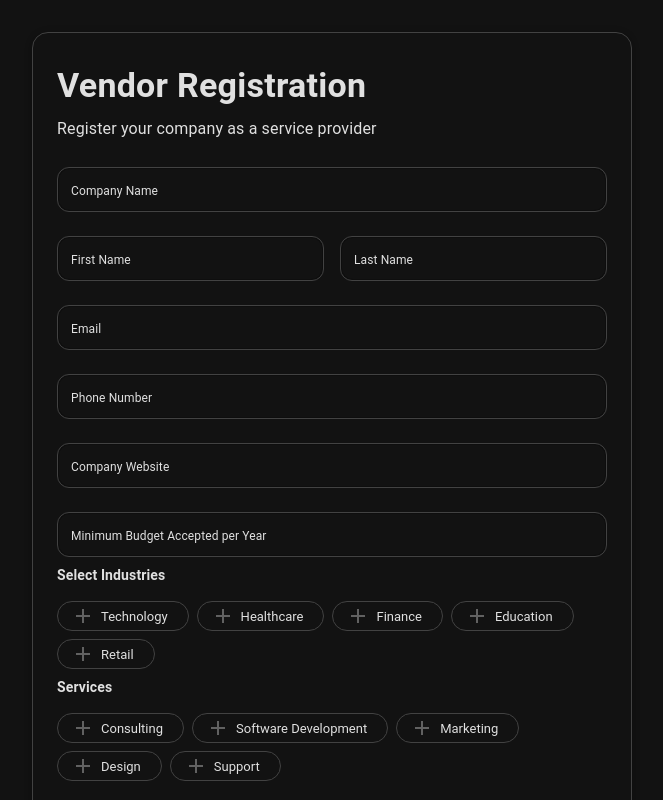
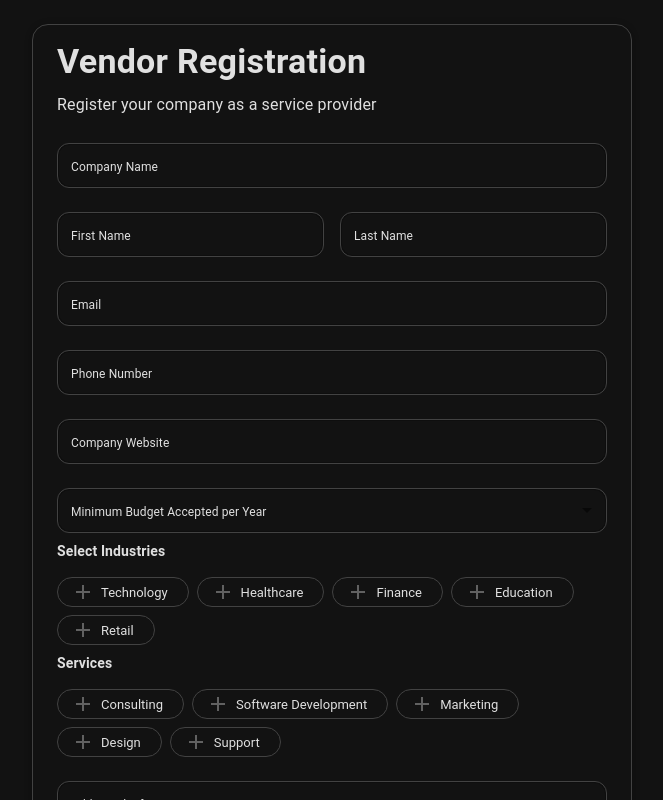
Before and after one commit to web-source-dev/leads, a React (Create React App) app: page /vendor in a window 1280 px wide. Shown: the top 800 px of the page, without its empty margins (308-971 px from the left). Built offline with nearby package versions, Linux system fonts and the light colour scheme; the HTML template or start-up script is replaced by a standard one.

Commit message:
Update VendorForm.jsx

```diff
--- a/src/components/VendorForm.jsx
+++ b/src/components/VendorForm.jsx
@@ -1,4 +1,4 @@
-import React from "react";
+import React, { useState } from "react";
 import {
   Container,
   Typography,
@@ -54,6 +54,8 @@ export default function VendorRegistration() {
     setFormData({ ...formData, selectedServices: event.target.value });
   };
 
+  const [error,setError] = useState('')
+  const [success,setSuccess] = useState('')
   const handleChange = (event) => {
     const { name, value } = event.target;
     setFormData({ ...formData, [name]: value });
@@ -93,11 +95,17 @@ export default function VendorRegistration() {
     const phonePattern = /^[0-9]+$/;
 
     if (!formData.companyName || !formData.firstName || !formData.lastName || !formData.email || !formData.phone || !formData.minimumBudget || formData.selectedIndustries.length === 0 || formData.selectedServices.length === 0) {
-      toast.error("Please fill in all fields");
+      setError("Please fill in all fields");
+      setTimeout(() => {
+        setError("")
+      }, 3000);
       return;
     }
-    if(!formData.agreeToTerms){
-      toast.error("Please agree to the terms and conditions");
+    if (!formData.agreeToTerms) {
+      setError("Please agree to the terms and conditions");
+      setTimeout(() => {
+        setError("")
+      }, 3000);
       return;
     }
     if (!emailPattern.test(formData.email)) {
@@ -116,7 +124,10 @@ export default function VendorRegistration() {
     setTimeout(async () => {
       try {
         const response = await axios.post(`${process.env.REACT_APP_BACKEND_URL}/lead/vendor`, formData);
-        toast.success("Form submitted successfully!");
+        setSuccess("Request submitted successfully!");
+        setTimeout(() => {
+          setSuccess("")
+        }, 3000);
         console.log("Form submitted successfully:", response.data);
         setFormData({
           companyName: "",
@@ -132,7 +143,10 @@ export default function VendorRegistration() {
           agreeToTerms: false,
         });
       } catch (error) {
-        toast.error("Error submitting form. Please try again.");
+        setError('Email Already Exists or Invalid Attempt');
+        setTimeout(() => {
+          setError("")
+        }, 3000);
         console.error("Error submitting form:", error);
       } finally {
         setLoading(false);
@@ -153,8 +167,8 @@ export default function VendorRegistration() {
     <Container
       maxWidth="sm"
       sx={{
-        mt: 2,
-        p: 4,
+        mt: 1,
+        p: 2,
         backgroundColor: "var(--background-color)",
         color: "var(--text-color)",
         border: "1px solid var(--border-color)",
@@ -196,7 +210,7 @@ export default function VendorRegistration() {
           variant="outlined"
           error={!!errors.companyName}
           helperText={errors.companyName}
-          InputLabelProps={{ style: { color: "var(--text-color)",fontSize:'12px' } }}
+          InputLabelProps={{ style: { color: "var(--text-color)", fontSize: '12px' } }}
           InputProps={{
             style: {
               color: "var(--text-color)",
@@ -220,7 +234,7 @@ export default function VendorRegistration() {
             variant="outlined"
             error={!!errors.firstName}
             helperText={errors.firstName}
-            InputLabelProps={{ style: { color: "var(--text-color)",fontSize:'12px' } }}
+            InputLabelProps={{ style: { color: "var(--text-color)", fontSize: '12px' } }}
             InputProps={{
               style: {
                 color: "var(--text-color)",
@@ -243,7 +257,7 @@ export default function VendorRegistration() {
             variant="outlined"
             error={!!errors.lastName}
             helperText={errors.lastName}
-            InputLabelProps={{ style: { color: "var(--text-color)",fontSize:'12px' } }}
+            InputLabelProps={{ style: { color: "var(--text-color)", fontSize: '12px' } }}
             InputProps={{
               style: {
                 color: "var(--text-color)",
@@ -268,7 +282,7 @@ export default function VendorRegistration() {
           variant="outlined"
           error={!!errors.email}
           helperText={errors.email}
-          InputLabelProps={{ style: { color: "var(--text-color)",fontSize:'12px' } }}
+          InputLabelProps={{ style: { color: "var(--text-color)", fontSize: '12px' } }}
           InputProps={{
             style: {
               color: "var(--text-color)",
@@ -292,7 +306,7 @@ export default function VendorRegistration() {
           variant="outlined"
           error={!!errors.phone}
           helperText={errors.phone}
-          InputLabelProps={{ style: { color: "var(--text-color)",fontSize:'12px' } }}
+          InputLabelProps={{ style: { color: "var(--text-color)", fontSize: '12px' } }}
           InputProps={{
             style: {
               color: "var(--text-color)",
@@ -315,7 +329,7 @@ export default function VendorRegistration() {
           variant="outlined"
           error={!!errors.companyWebsite}
           helperText={errors.companyWebsite}
-          InputLabelProps={{ style: { color: "var(--text-color)",fontSize:'12px' } }}
+          InputLabelProps={{ style: { color: "var(--text-color)", fontSize: '12px' } }}
           InputProps={{
             style: {
               color: "var(--text-color)",
@@ -326,31 +340,29 @@ export default function VendorRegistration() {
             },
           }}
         />
-        <TextField
-          fullWidth
-          label="Minimum Budget Accepted per Year"
-          name="minimumBudget"
-          value={formData.minimumBudget}
-          onChange={handleChange}
-          onBlur={handleBlur}
-          placeholder="Enter minimum budget"
-          margin="normal"
-          variant="outlined"
-          type="number"
-          error={!!errors.minimumBudget}
-          helperText={errors.minimumBudget}
-          InputLabelProps={{ style: { color: "var(--text-color)",fontSize:'12px' } }}
-          InputProps={{
-            style: {
+        <FormControl fullWidth margin="normal" variant="outlined" error={!!errors.minimumBudget}>
+          <InputLabel style={{ color: "var(--text-color)", fontSize: '12px' }}>Minimum Budget Accepted per Year</InputLabel>
+          <Select
+            name="minimumBudget"
+            value={formData.minimumBudget}
+            onChange={handleChange}
+            onBlur={handleBlur}
+            displayEmpty
+            style={{
               color: "var(--text-color)",
               border: "1px solid var(--border-color)",
               height: 45,
               borderRadius: 12,
-              fontSize: '12px' // Reduce placeholder size
-            },
-          }}
-        />
-
+              fontSize: '12px'
+            }}
+          >
+            <MenuItem value="" disabled></MenuItem>
+            <MenuItem value="10000">$10,000</MenuItem>
+            <MenuItem value="25000">$25,000</MenuItem>
+            <MenuItem value="50000">$50,000</MenuItem>
+            <MenuItem value="100000">$100,000+</MenuItem>
+          </Select>
+        </FormControl>
         {/* Industries Multi-Select */}
         <InputLabel style={{ color: "var(--text-color)", fontSize: '14px', fontWeight: 'bold', mt: 2 }}>Select Industries</InputLabel>
         <FormControl fullWidth margin="normal">
@@ -378,7 +390,7 @@ export default function VendorRegistration() {
         {/* Services Multi-Select */}
         <InputLabel style={{ color: "var(--text-color)", fontSize: '14px', fontWeight: 'bold', mt: 2 }}>Services</InputLabel>
         <FormControl fullWidth margin="normal">
-          <Box sx={{ display: 'flex', flexWrap: 'wrap', gap: 1}}>
+          <Box sx={{ display: 'flex', flexWrap: 'wrap', gap: 1 }}>
             {services.map((service) => (
               <Chip
                 key={service}
@@ -413,7 +425,7 @@ export default function VendorRegistration() {
           variant="outlined"
           error={!!errors.additionalInfo}
           helperText={errors.additionalInfo}
-          InputLabelProps={{ style: { color: "var(--text-color)",fontSize:'12px' } }}
+          InputLabelProps={{ style: { color: "var(--text-color)", fontSize: '12px' } }}
           InputProps={{
             style: {
               color: "var(--text-color)",
@@ -450,7 +462,7 @@ export default function VendorRegistration() {
           sx={{
             mt: 4,
             backgroundColor: loading ? "gray" : "var(--button-background-color)",
-            color: "var(--button-text-color)",
+            color:   loading ? "white" : "var(--button-text-color)",
             height: 45,
             borderRadius: 2,
             border: "1px solid var(--border-color)",
@@ -458,19 +470,11 @@ export default function VendorRegistration() {
         >
           {loading ? "Submitting..." : "Register"}
         </Button>
+        {/* error color red */}
+        {error && <Box sx={{ mt: 2, color:'red' }}>{error}</Box>}
+        {/* success color green */}
+        {success && <Box sx={{ mt: 2, color:'green' }}>{success}</Box>}
       </Box>
-      <ToastContainer
-        position="top-center"
-        autoClose={3000}
-        hideProgressBar={false}
-        newestOnTop
-        closeOnClick
-        rtl={false}
-        pauseOnFocusLoss
-        draggable
-        pauseOnHover
-        theme="dark"
-      />
     </Container>
   );
 }
```
